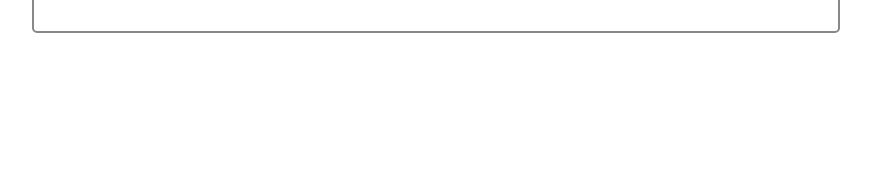
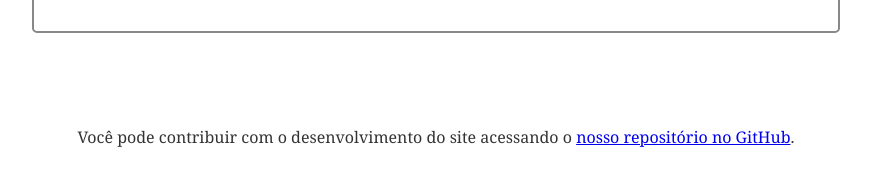
Before and after one commit to React-CWB/homepage, a Gatsby site: page / in a window 1280 px wide. Shown: the part 1079-1265 px from the top of the page, without its empty margins (204-1075 px from the left). Before the commit the page ends 1201 px from the top, so only its background shows below. Built offline with nearby package versions, Linux system fonts and the light colour scheme; Gatsby itself is replaced by a stand-in of ours; some packages are replaced by stand-ins of ours.

Commit message:
✨ add: footer com link para o repositório
Referente a issue #3

```diff
--- /dev/null
+++ b/src/components/footer.js
@@ -0,0 +1,23 @@
+/** @jsx jsx */
+import {jsx, css} from '@emotion/core'
+
+export default function Footer() {
+  return (
+    <div
+      css={css`
+        display: flex;
+        justify-content: center;
+        padding-top: 50px;
+        text-align: center;
+      `}
+    >
+      <p>
+        {'Você pode contribuir com o desenvolvimento do site acessando o '}
+        <a href="https://github.com/React-CWB/homepage" target="_blank">
+          nosso repositório no GitHub
+        </a>
+        {'.'}
+      </p>
+    </div>
+  )
+}
--- a/src/components/layout.js
+++ b/src/components/layout.js
@@ -4,6 +4,7 @@ import {useStaticQuery, graphql} from 'gatsby'
 import {rhythm} from '../utils/typography'
 
 import Header from './header'
+import Footer from './footer'
 
 export default function Layout({children}) {
   const {site} = useStaticQuery(
@@ -33,6 +34,7 @@ export default function Layout({children}) {
     >
       <Header pageTitle={site.siteMetadata.title} />
       {children}
+      <Footer />
     </div>
   )
 }
```
